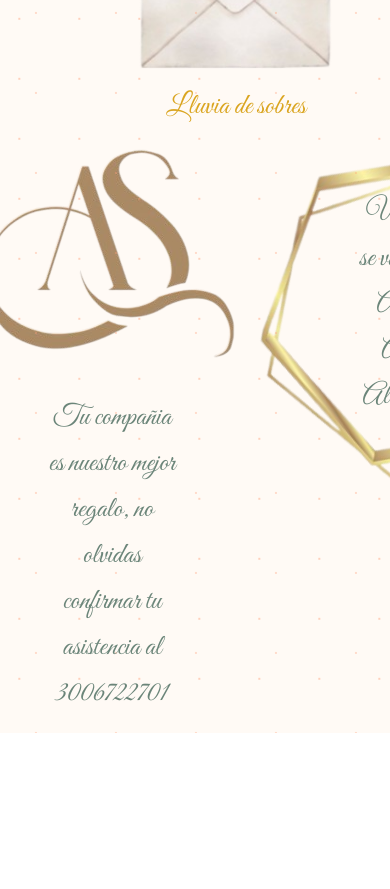
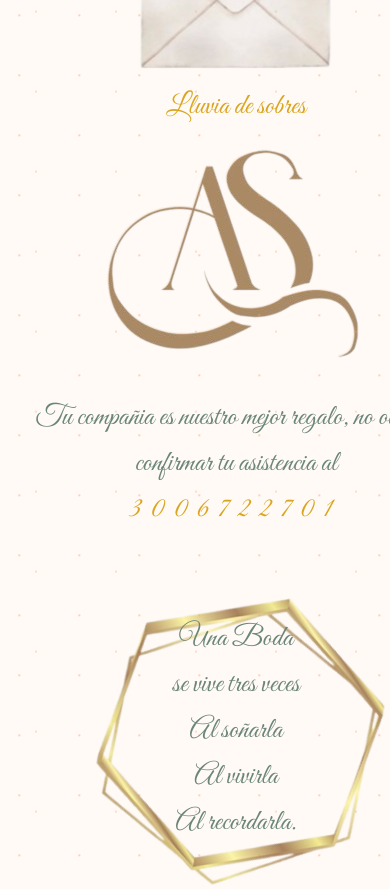
Before and after one commit to JorgeAndres-GitHub/Weeding-template, a React (Vite) app: page / in a window 390 px wide. Shown: the part 2400-3289 px from the top of the page. Before the commit the page ends 3133 px from the top, so only its background shows below. Built offline with nearby package versions, Linux system fonts and the light colour scheme.

Commit message:
Haciendo responsive footer

```diff
--- a/src/components/footer.jsx
+++ b/src/components/footer.jsx
@@ -5,17 +5,20 @@ export function Footer() {
   return (
     <>
       <div className="row">
-        <div className="col-6 d-flex flex-column align-items-center justify-content-center">
-          <img src={final} alt="Vestuario" className="mb-3" />
-          <p className="text-center wedding-text px-5">
+        {/* Columna izquierda */}
+        <div className="col-12 col-md-6 d-flex flex-column align-items-center justify-content-center mb-4">
+          <img src={final} alt="Vestuario" className="mb-3 img-fluid" />
+          <p className="text-center wedding-text px-3">
             Tu compañia es nuestro mejor regalo, no olvidas confirmar tu
-            asistencia al 3006722701
+            asistencia al <p className="wedding-suit">3006722701</p>
           </p>
         </div>
-        <div className="col-6">
+
+        {/* Columna derecha */}
+        <div className="col-12 col-md-6 d-flex justify-content-center">
           <div className="rotating-image-container">
             <img src={hexagono} alt="Vestuario" className="rotating-image" />
-            <p className="text-center wedding-text px-5">
+            <p className="text-center wedding-text px-3">
               Una Boda <br />
               se vive tres veces <br />
               Al soñarla <br />
@@ -32,8 +35,8 @@ export function Footer() {
           display: flex;
           justify-content: center;
           align-items: center;
-          height: 350px; /* Aumenta el tamaño del contenedor */
-          width: 350px; /* Aumenta el tamaño del contenedor */
+          height: 300px; /* Ajusta el tamaño del contenedor */
+          width: 300px; /* Ajusta el tamaño del contenedor */
         }
 
         .rotating-image {
```
